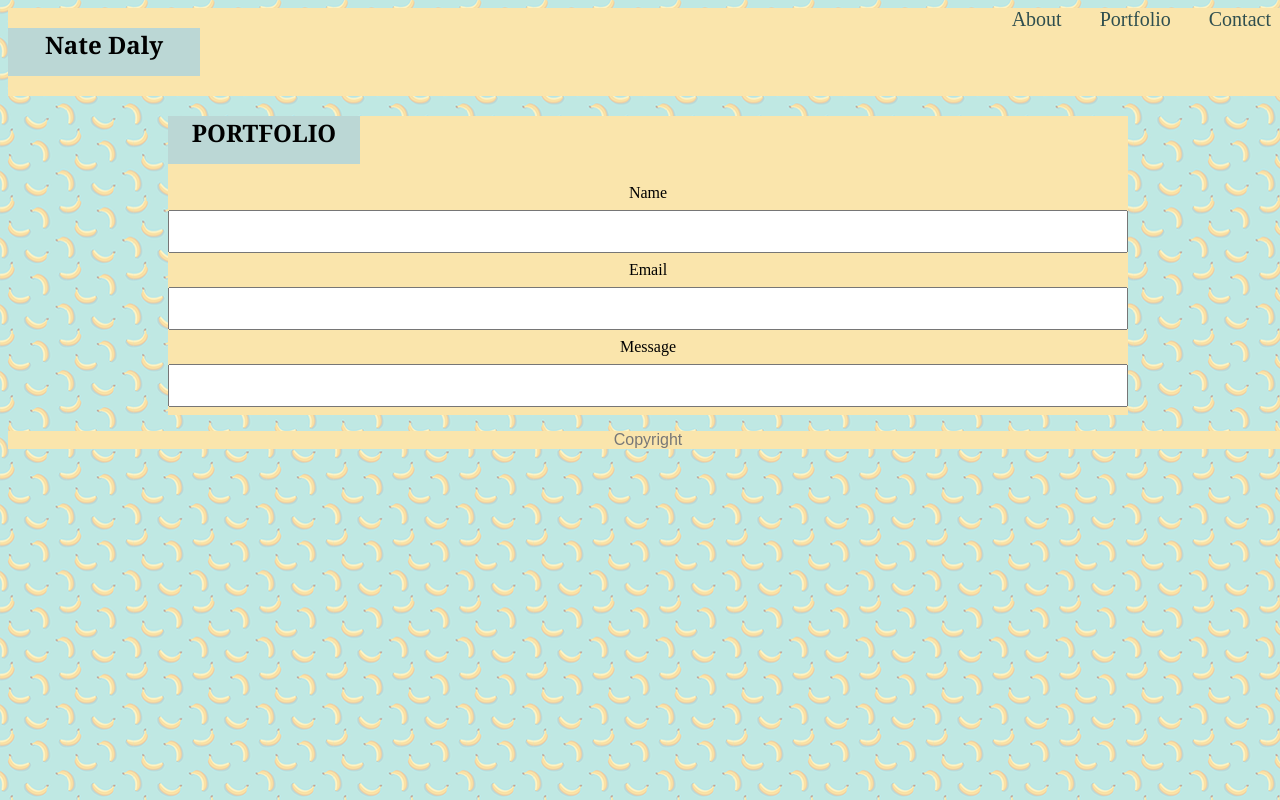
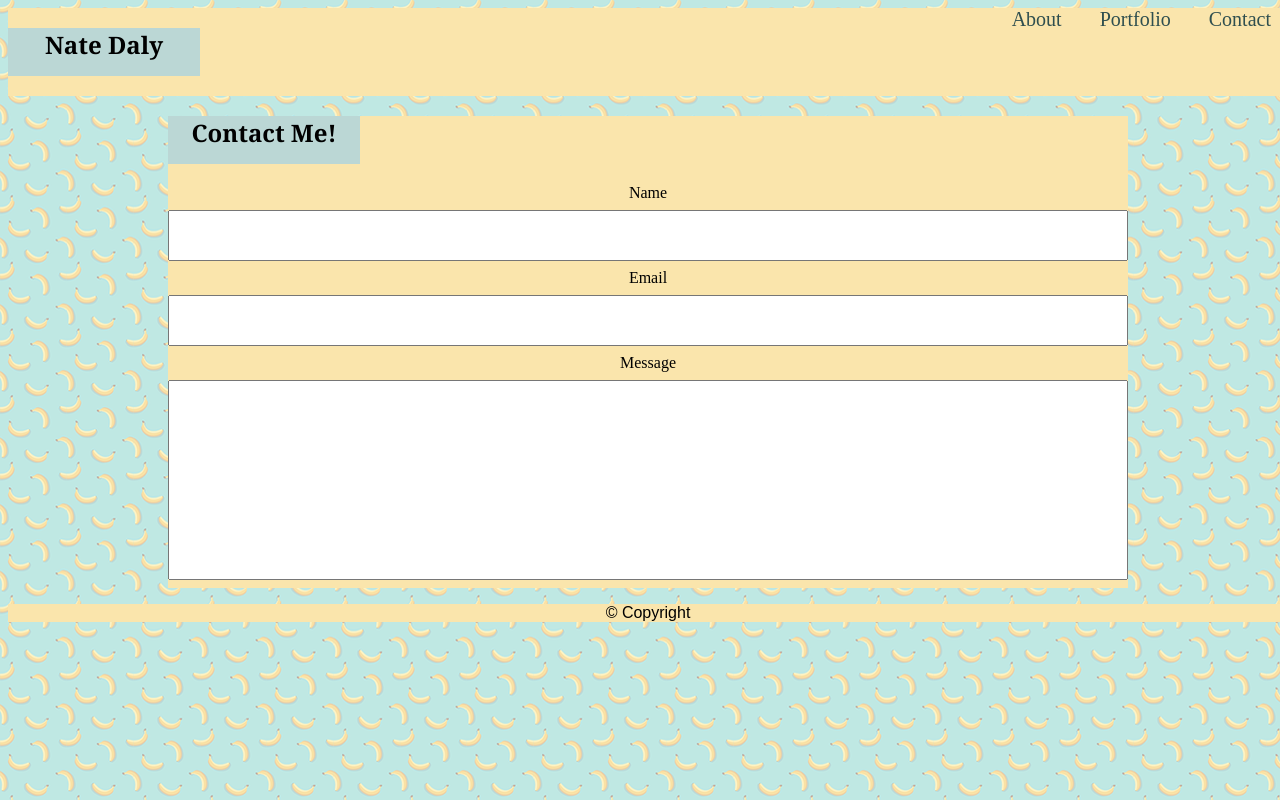
Before and after one commit to dalynat/Basic_Portfolio, a plain HTML site: page Basic_Portfolio-master/contact.html in a window 1280 px wide. Drawn offline with Linux system fonts and the light colour scheme.

Commit message:
Add files via upload
first commit

```diff
--- a/Basic_Portfolio-master/assets/css/style.css
+++ b/Basic_Portfolio-master/assets/css/style.css
@@ -11,7 +11,7 @@ h1 {
     text-align: center;
 }
 p {
-    color: #777777;
+    color: black;
     font-family:"Arial", "Helvetica Neue", Helvetica, sans-serif;
 }
 head {
@@ -30,7 +30,7 @@ head {
 /* Style the links inside the navigation bar */
 .topnav a {
     color: darkslategray;
-    text-align: center;
+    text-align: left center;
     padding: 17px;
     text-decoration: none;
     font-size: 20px;
@@ -38,8 +38,8 @@ head {
 
 
 .topnav a:hover {
-    background-color: darkcyan;
-    color: #cccccc;
+    background-color: rgb(187, 215, 213);
+    color: black;
 }
 
 
@@ -59,9 +59,17 @@ body {
     background-image: url("../images/bananas.png");
     background-repeat: repeat-x repeat-y;
 }
-
-.Portfolio{
-
+form{
+    text-align: center;
+}
+.text{
+    font-size: 20px;
+    text-align: left;
+}
+.longtext{
+    height: 200px;
+    font-size: 20px;
+    text-align: left;
 }
 
 article{
--- a/Basic_Portfolio-master/contact.html
+++ b/Basic_Portfolio-master/contact.html
@@ -25,14 +25,15 @@
         <body>
 
             <article class="contact">
-                <h1>PORTFOLIO</h1>
+                <h1>Contact Me!</h1>
                 <form>
+
                         <label for="name">Name</label>
-                        <input type="text" id="fname" name="fname">
+                        <input type="text" class="text" name="name">
                         <label for="email">Email</label>
-                        <input type="text" id="lname" name="lname">
+                        <input type="text" class="text" name="email">
                         <label for="message">Message</label>
-                        <input type="text" id="fname" name=""
+                        <input type="text" class="longtext" name="message">
                       </form>
 
 
@@ -41,6 +42,6 @@
         </body>
 
             <footer>
-                <p>Copyright</p>
+                <p>© Copyright</p>
             </footer>
 </html>
```
Also changed, not shown: Basic_Portfolio-master/index.html (+5 -5 lines), Basic_Portfolio-master/portfolio.html (+3 -3 lines).
